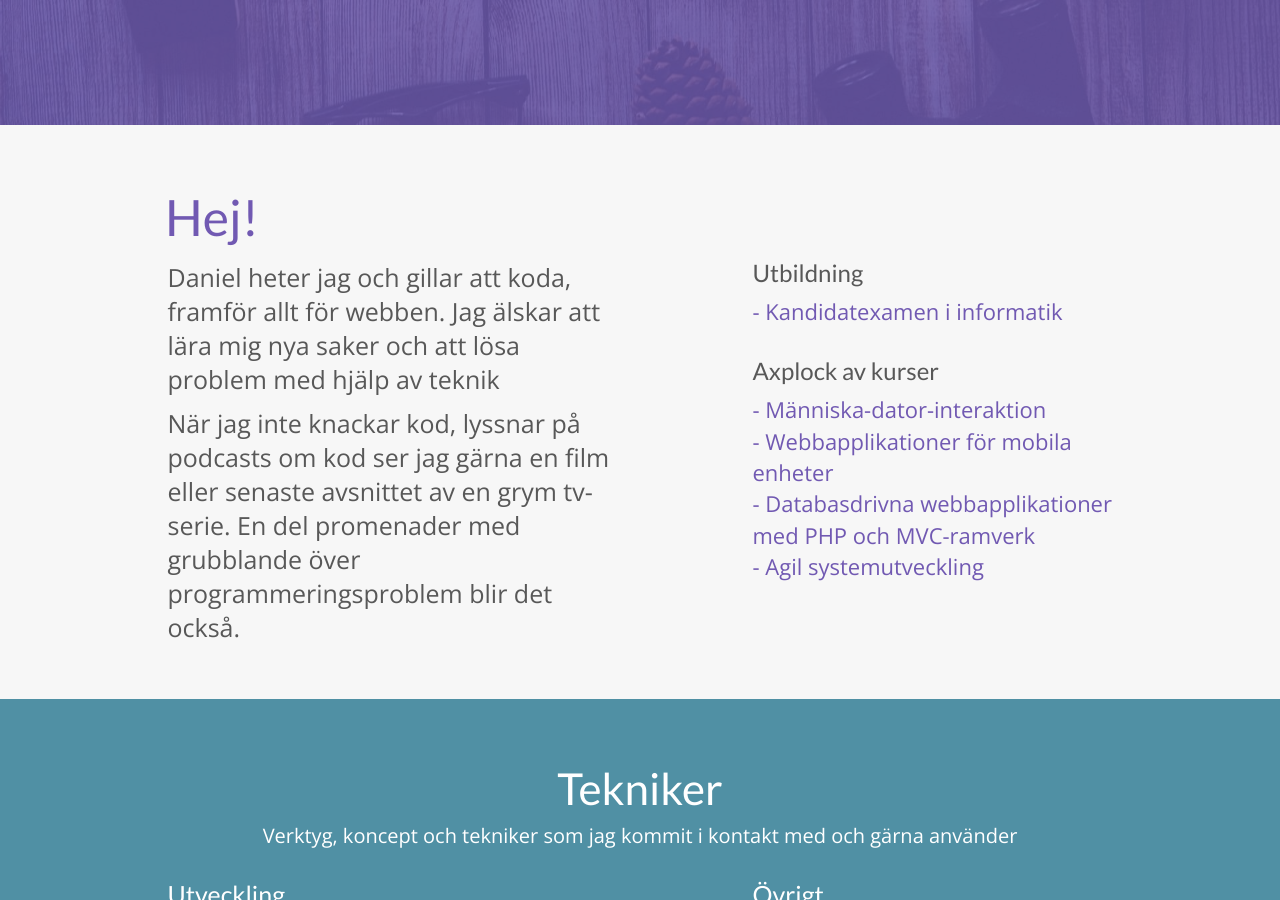
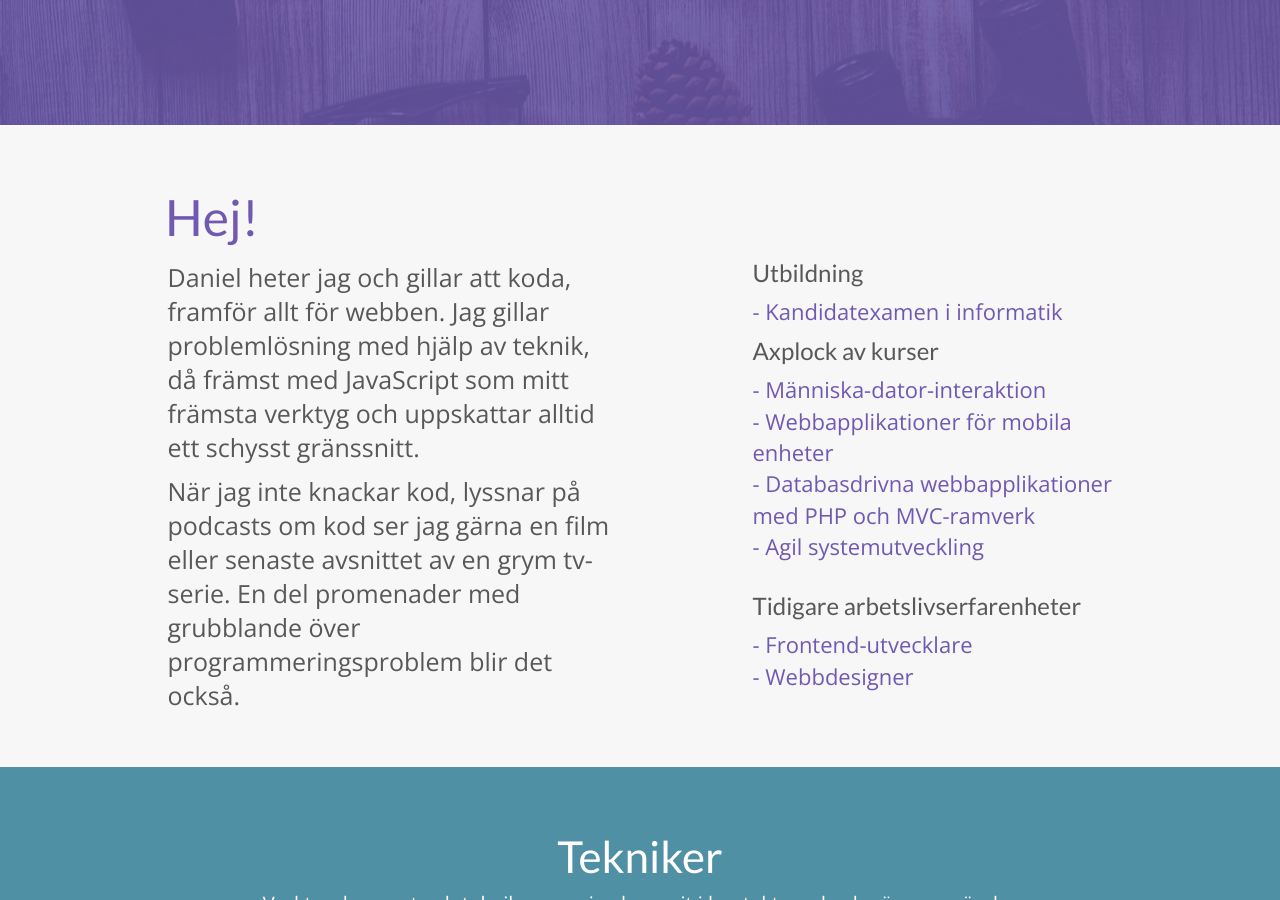
Before and after one commit to danielv14/danielv14.github.io, a Jekyll site: the page built from index.md, in a window 1280 px wide and 900 px high, scrolled down 595 px. Built offline with Jekyll 4.4.1, drawn with Linux system fonts in a browser that asks for light colours; some of the changed text lies outside the part shown.

Commit message:
Update about me section, technoligies stakc and some about me medatdata

```diff
--- a/_data/me.yml
+++ b/_data/me.yml
@@ -7,16 +7,22 @@ courses:
   - name: Webbapplikationer för mobila enheter
   - name: Databasdrivna webbapplikationer med PHP och MVC-ramverk
   - name: Agil systemutveckling
+
+# Example work
+work:
+- name: Frontend-utvecklare
+- name: Webbdesigner
+
 # Small bio to display in about-me section
 bio:
   firstSection: >
     Daniel heter jag och  gillar att koda, framför allt för webben.
-    Jag älskar att lära mig nya saker och att lösa problem med hjälp av teknik
+    Jag gillar problemlösning med hjälp av teknik, då främst med JavaScript som mitt främsta verktyg och uppskattar alltid ett schysst gränssnitt.
   lastSection: >
     När jag inte knackar kod, lyssnar på podcasts om kod
     ser jag gärna en film eller senaste avsnittet av en grym tv-serie.
     En del promenader med grubblande över programmeringsproblem blir det också.
 # Site tagline
-tagline: Nyutexaminerad utvecklare <br> på jakt efter nya utmaningar!
+tagline: Utvecklare som brinner för webben
 # Full URL to github profile
 github-url: https://github.com/danielv14
--- a/_includes/sections/about-me.html
+++ b/_includes/sections/about-me.html
@@ -23,6 +23,12 @@
             <li>{{ course.name }}</li>
           {% endfor %}
         </ul>
+        <h3>Tidigare arbetslivserfarenheter</h3>
+        <ul>
+          {% for work in site.data.me.work %}
+          <li>{{ work.name }}</li>
+        {% endfor %}
+        </ul>
       </div>
     </div>
   </div>
--- a/_includes/sections/technologies.html
+++ b/_includes/sections/technologies.html
@@ -27,7 +27,7 @@
     </div>
     <p class="text-center pssst">
       <span>Pssst! Saknas något?</span>
-      Jag skulle såklart kunna tänka mig att använda andra verktyg, tekniker och språk också då jag gillar att lära mig nya saker!
+      Jag lär mig gärna nya grejer och är det nått man känner till som frontend-utvecklare så är det att finns alltid nya spännande saker att sätta tänderna i.
     </p>
   </div>
 </section>
```
Also changed, not shown: _data/technologies.yml (+5 -6 lines).
